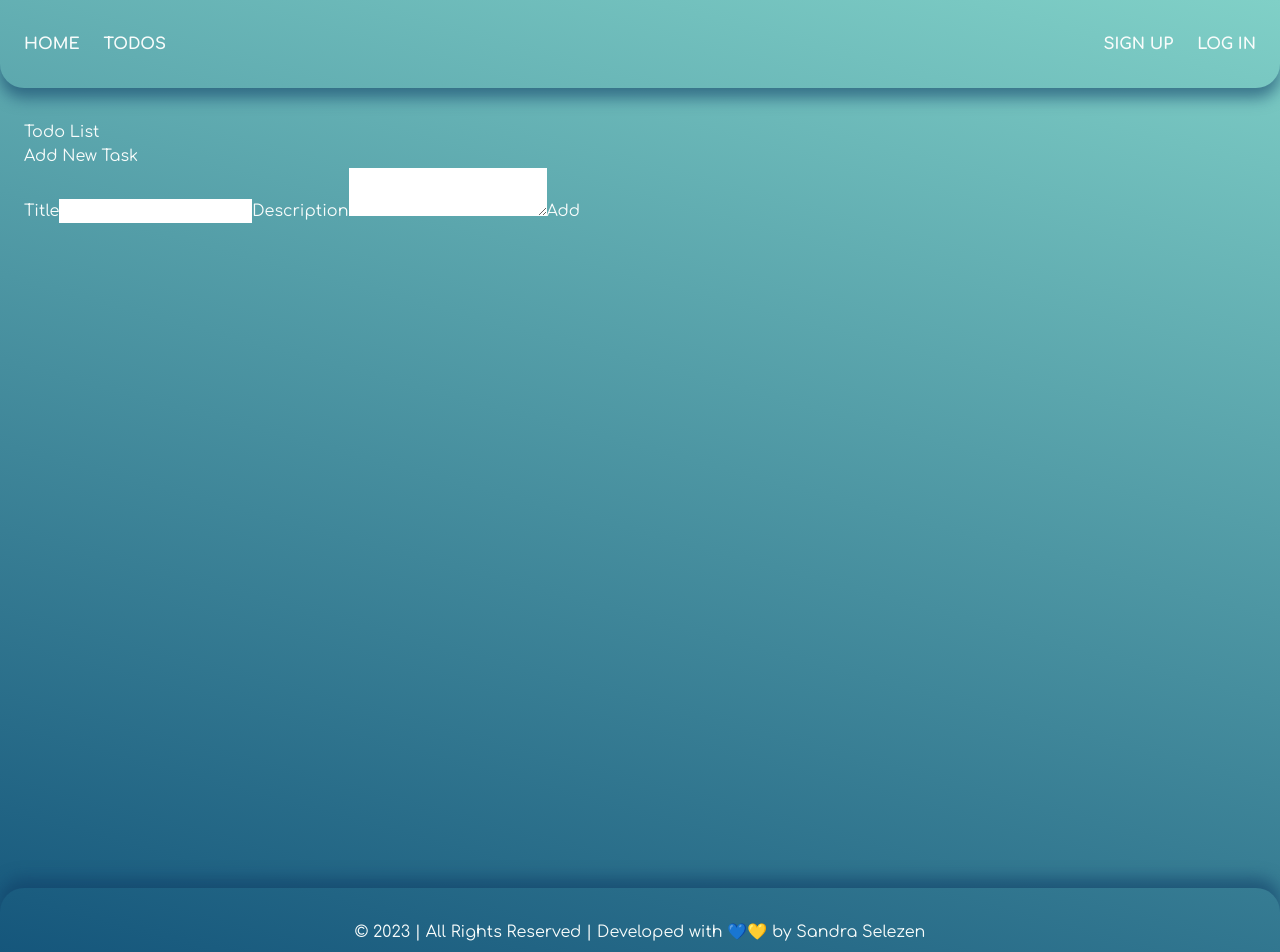
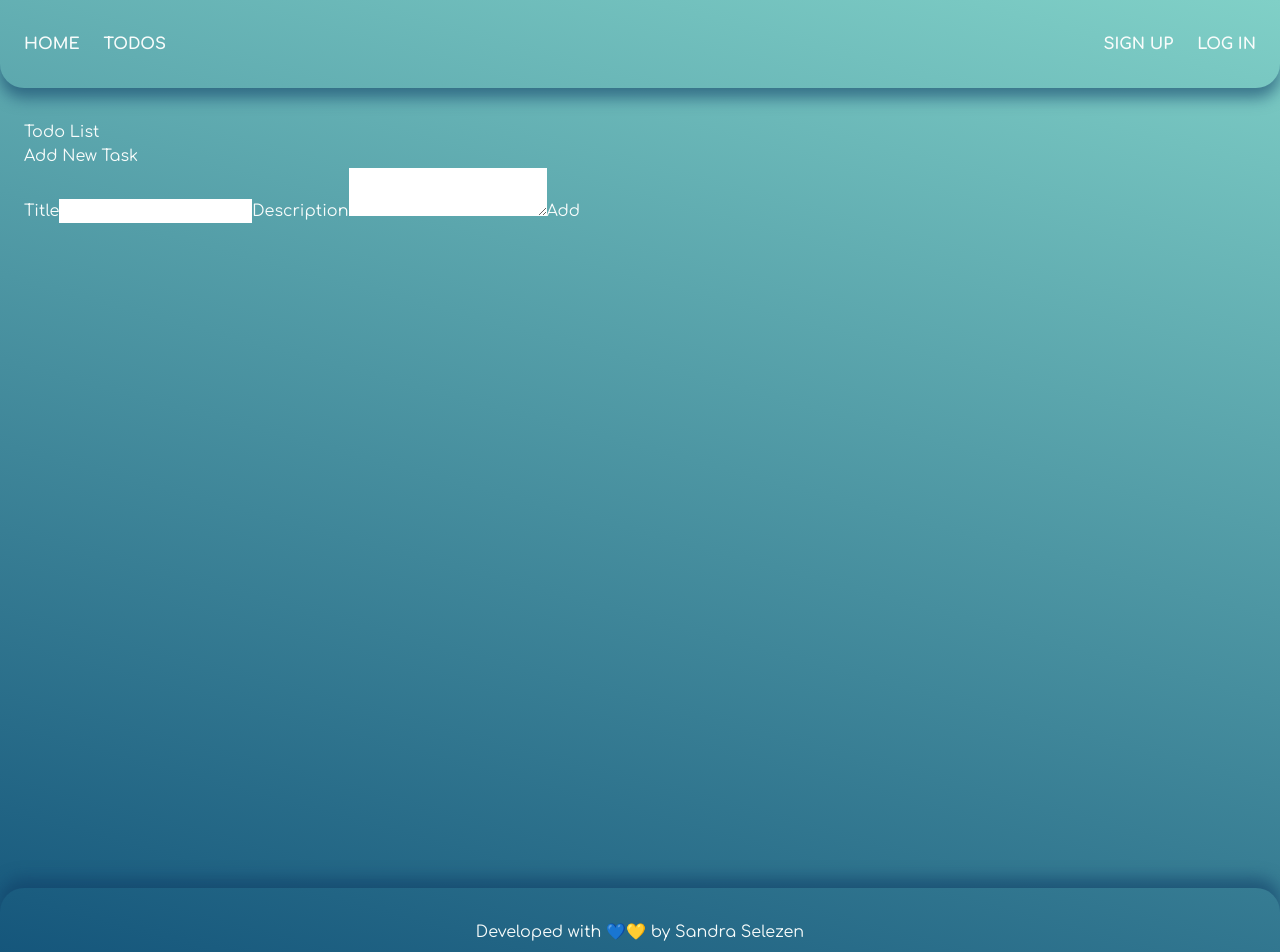
Before and after one commit to sandra-selezen/todoshka, a Next.js app: page /todos in a window 1280 px wide. Shown: the top 952 px of the page. Built offline with nearby package versions, Linux system fonts and the light colour scheme.

Commit message:
Update Footer.tsx

```diff
--- a/src/components/Footer.tsx
+++ b/src/components/Footer.tsx
@@ -4,7 +4,7 @@ const Footer = () => {
   return (
     <footer className='px-6 py-8 text-center shadow-[0px_-10px_15px_rgba(17,63,103,0.6)] rounded-t-3xl'>
       <div>
-        <p>&#169; 2023 | All Rights Reserved | Developed with 💙💛 by Sandra Selezen</p>
+        <p>Developed with 💙💛 by Sandra Selezen</p>
       </div>
     </footer>
   )
```
